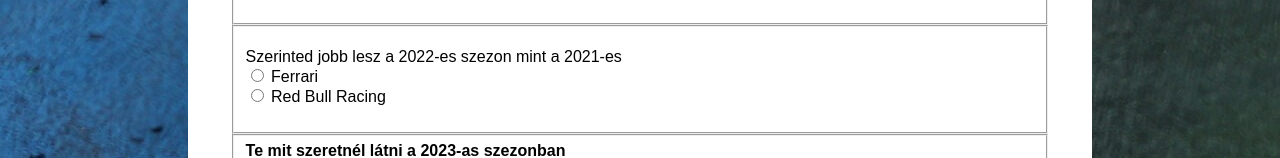
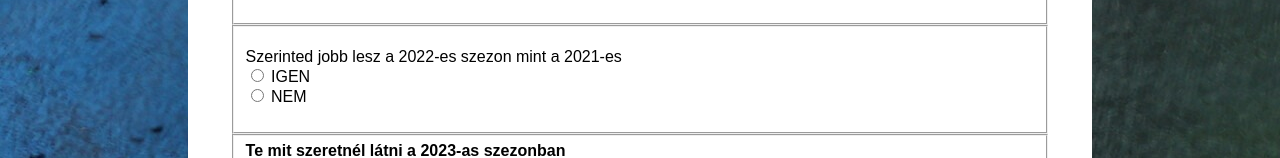
Before and after one commit to nonnaned/f1website, a plain HTML site: page Kerdoiv.html in a window 1280 px wide. Shown: the part 537-695 px from the top of the page. Drawn offline with Linux system fonts and the light colour scheme.

Commit message:
kerdoivfix

```diff
--- a/Kerdoiv.html
+++ b/Kerdoiv.html
@@ -58,9 +58,9 @@
         <fieldset>
             <p>Szerinted jobb lesz a 2022-es szezon mint a 2021-es<br>
                 <input type="radio" name="igen" id="igen" value="1">
-                <label for="igen">Ferrari</label><br>
+                <label for="igen">IGEN</label><br>
                 <input type="radio" name="nem" id="nem" value="1">
-                <label for="nem">Red Bull Racing</label><br>
+                <label for="nem">NEM</label><br>
 
         </fieldset>
         <fieldset>
```
